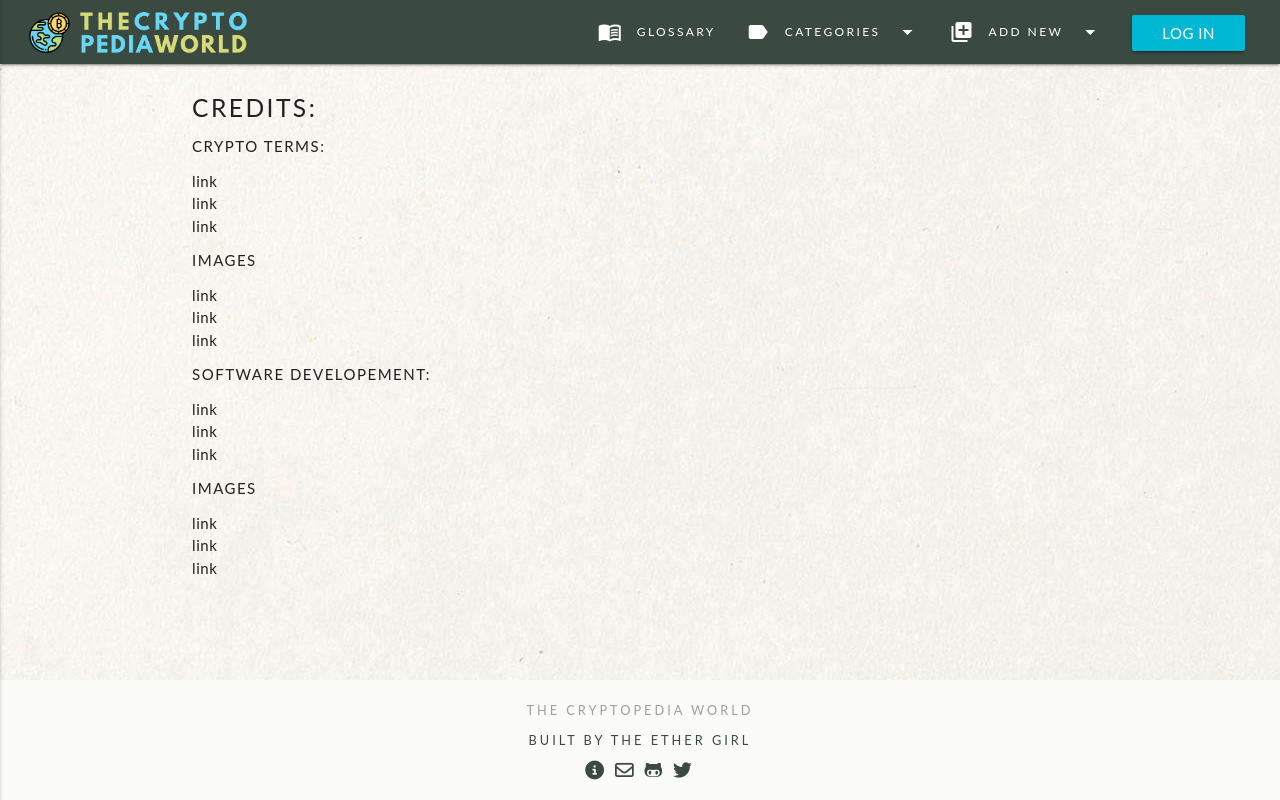
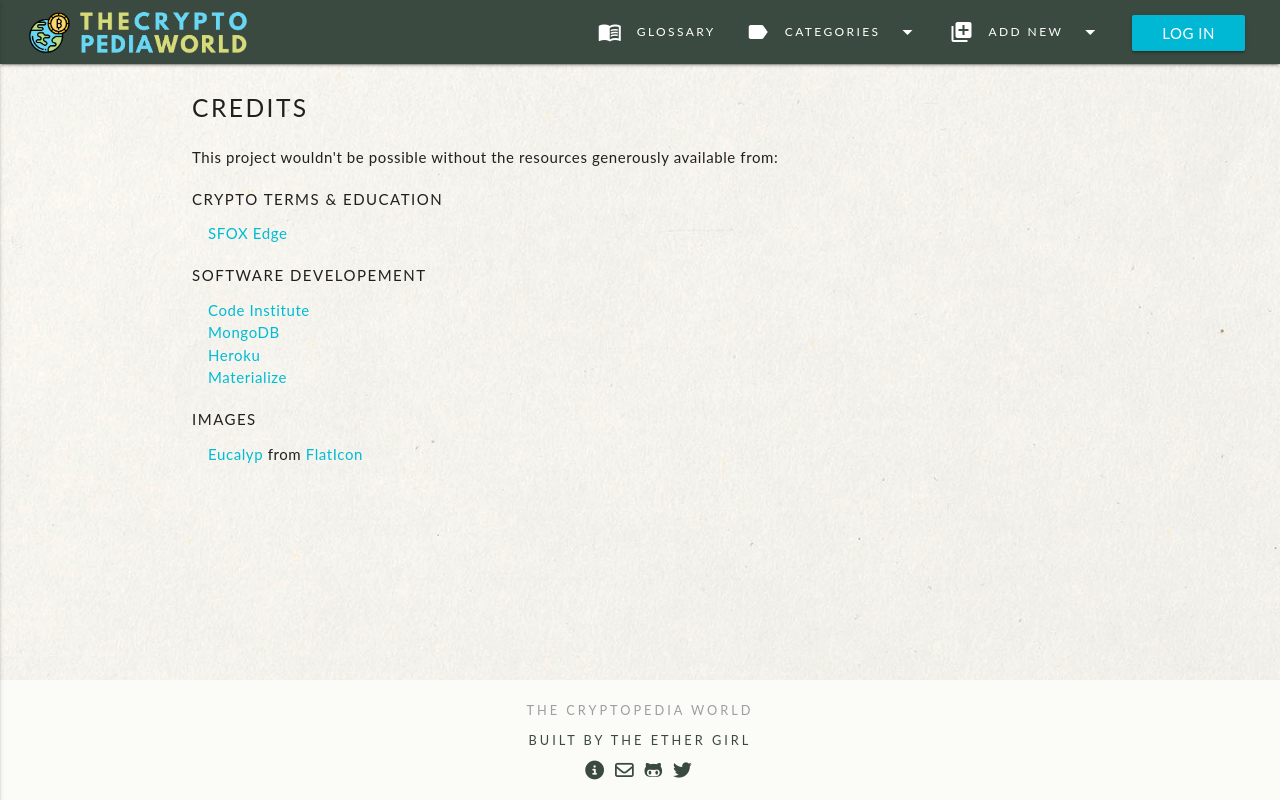
Before and after one commit to kescardoso/cryptopedia, a Flask app: page /give_credits in a window 1280 px wide. Run offline with Flask 2, Linux system fonts and the light colour scheme; some libraries are stand-ins or nearby versions.

Commit message:
Add credits.html and style accordions

```diff
--- a/static/css/style.css
+++ b/static/css/style.css
@@ -25,14 +25,21 @@ button:hover {
 
 /* Body and Footer */
 body {
-    background: url('/static/images/paper01.png'); /* Background image */
-    display: flex;  /* Sticky Footer */
-    min-height: 100vh;  /* Sticky Footer */
-    flex-direction: column;  /* Sticky Footer */
+    /* Background image */
+    background: url('/static/images/paper01.png');
+    background-position: center center;
+    background-repeat: no-repeat;
+    background-attachment: fixed;
+    background-size: cover;
+
+    /* Sticky Footer */
+    display: flex;
+    min-height: 100vh;
+    flex-direction: column;
 }
 
 main {
-    flex: 1 0 auto;  /* Sticky Footer */
+    flex: 1 0 auto;
 }
 
 /* Footer credits */
@@ -127,3 +134,11 @@ i.material-icons.open-list-icon {
     text-transform: uppercase;
     text-align: center;
 }
+
+.cred-list {
+    margin-left: 16px;
+}
+
+.collapsible-body {
+    text-align: justify;
+}
--- a/templates/credits.html
+++ b/templates/credits.html
@@ -1,43 +1,36 @@
 {% extends 'base.html' %}
 {% block content %}
 
-    <h5>Credits:</h5>
+    <h5>Credits</h5>
     <div class="row">
+
         <div class="col s12">
+            <p>This project wouldn't be possible without the resources generously available from:</p>
+        </div>
 
-            <div>
-                <h6>Crypto Terms:</h6>
-                <ul>
-                    <li>link</li>
-                    <li>link</li>
-                    <li>link</li>
+        <div class="col s12">
+            <h6>Crypto Terms & Education</h6>
+            <ul class="cred-list">
+                <li><a href="https://blog.sfox.com/how-to-trade-cryptocurrency-a-glossary-of-terms-459aec6cfd3" target="_blank">SFOX Edge</a></li>
+                <li><a href="" target="_blank"></a></li>
+                <li><a href="" target="_blank"></a></li>
             </ul>
         </div>
 
-            <div>
-                <h6>Images</h6>
-                <ul>
-                    <li>link</li>
-                    <li>link</li>
-                    <li>link</li>
+        <div class="col s12">
+            <h6>Software Developement</h6>
+            <ul class="cred-list">
+                <li><a href="https://codeinstitute.net/" target="_blank">Code Institute</a></li>
+                <li><a href="http://mongodb.com/" target="_blank">MongoDB</a></li>
+                <li><a href="http://www.heroku.com" target="_blank">Heroku</a></li>
+                <li><a href="https://materializecss.com/" target="_blank">Materialize</a></li>
             </ul>
         </div>
 
-            <div>
-                <h6>Software Developement:</h6>
-                <ul>
-                    <li>link</li>
-                    <li>link</li>
-                    <li>link</li>
-                </ul>
-            </div>
-
-            <div>
+        <div class="col s12">
             <h6>Images</h6>
-                <ul>
-                    <li>link</li>
-                    <li>link</li>
-                    <li>link</li>
+            <ul class="cred-list">
+                <li><a href="https://www.flaticon.com/authors/eucalyp">Eucalyp</a> from <a href="https://www.flaticon.com/">FlatIcon</a></li>
             </ul>
         </div>
 
```
Also changed, not shown: templates/addterm.html (+5 -8 lines), templates/editterm.html (+5 -10 lines), README.md. Lines whose indentation alone changed are shown as unchanged.
